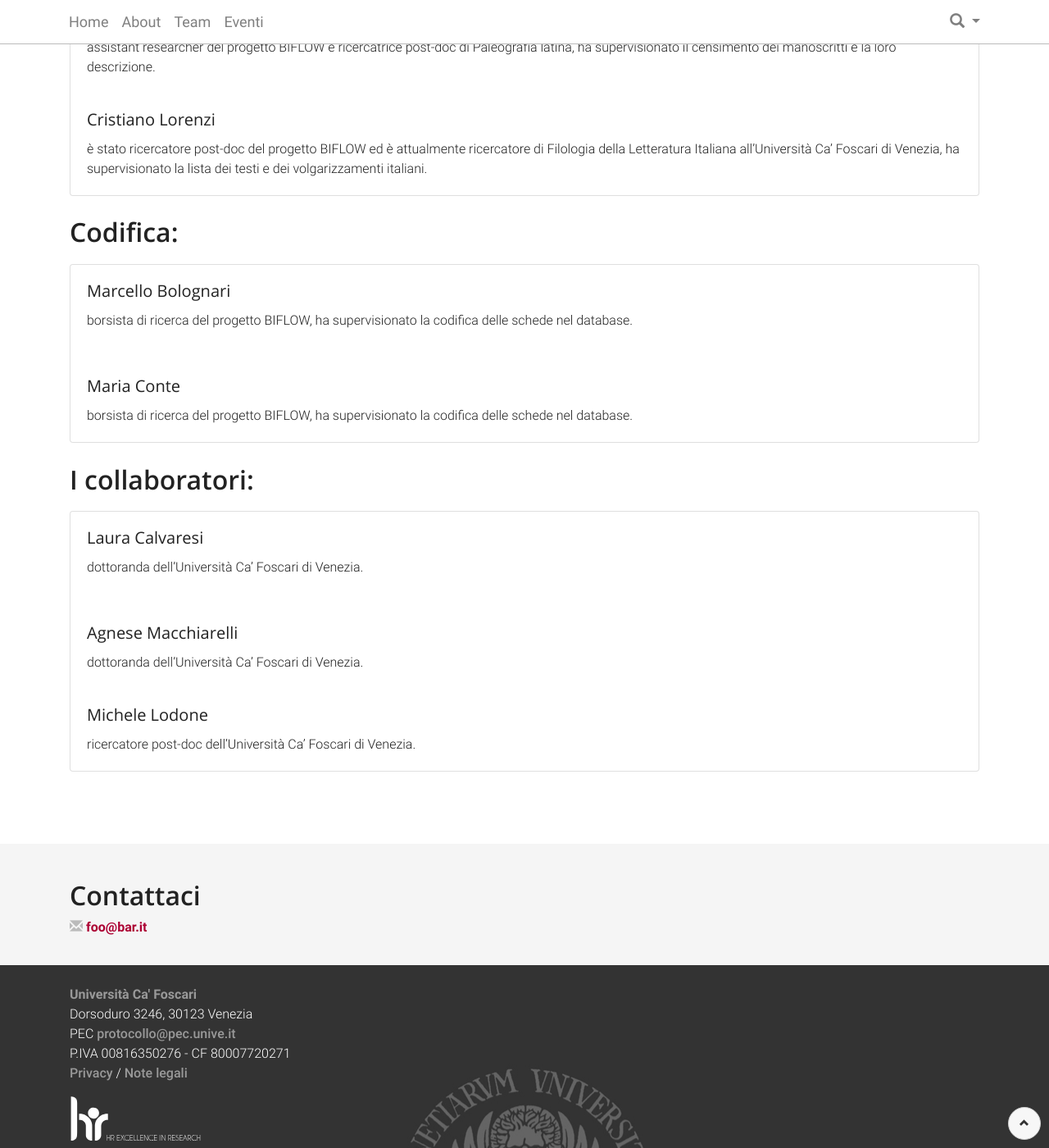
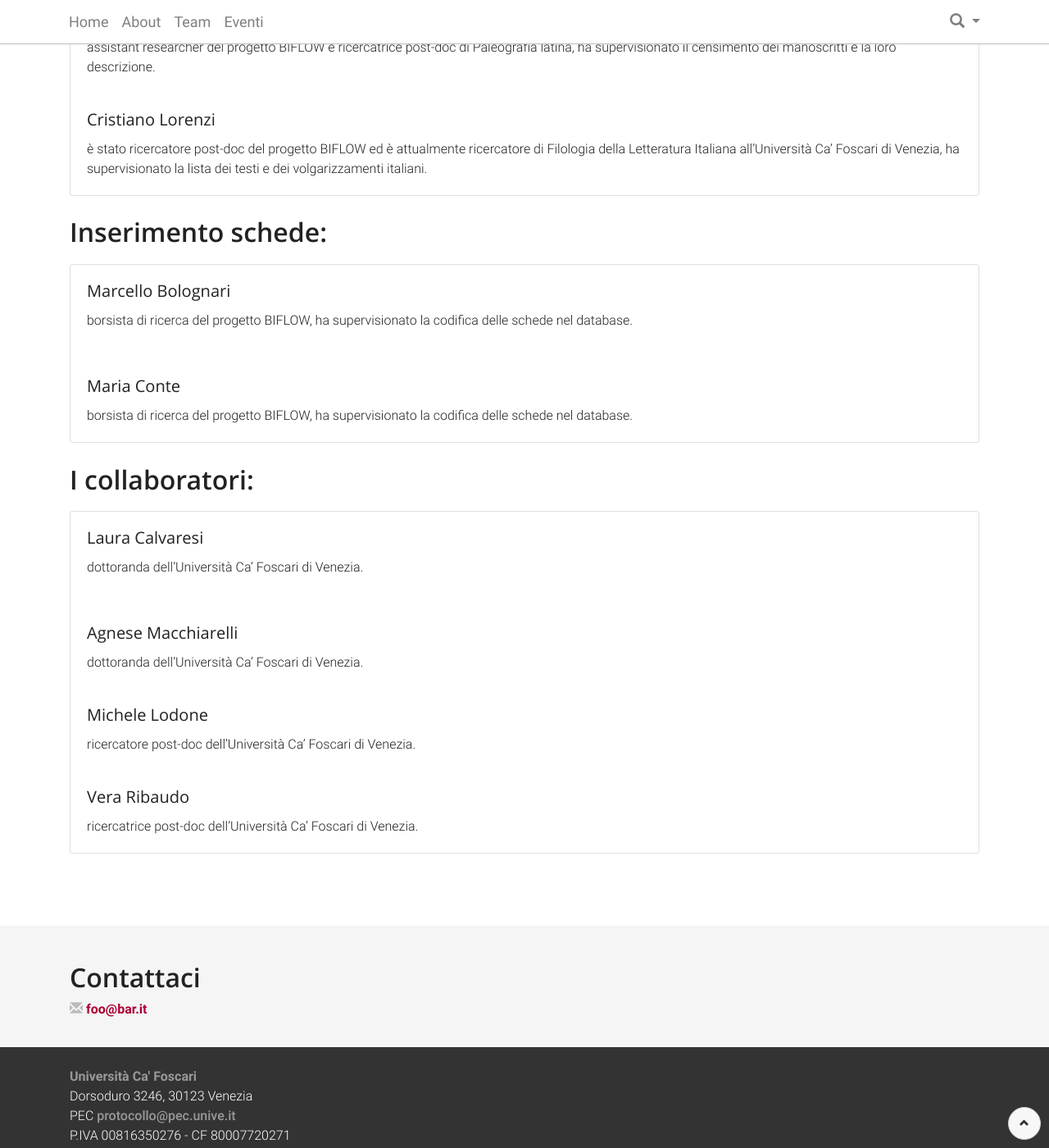
Before and after one commit to vedph/biflow_website, a Jekyll site: the page built from team.html, in a window 1280 px wide and 1400 px high, scrolled down 717 px. Shown: the whole window at 82% size. Built offline with Jekyll 4.4.1, drawn with Linux system fonts in a browser that asks for light colours.

Commit message:
added a member of Biflow team

```diff
--- a/team.html
+++ b/team.html
@@ -43,7 +43,7 @@ permalink: /team/
                         </div>
                     </div>
 
-                    <h2>Codifica:</h2>
+                    <h2>Inserimento schede:</h2>
                     <div class="card">
                         <div class="row no-gutters">
                             <div class="col-md-12">
@@ -75,6 +75,10 @@ permalink: /team/
                                   <h5 class="card-title">Michele Lodone</h5>
                                   <p class="card-text">ricercatore post-doc dell’Università Ca’ Foscari di Venezia.</p>
                                 </div>
+                                <div class="card-body">
+                                  <h5 class="card-title">Vera Ribaudo</h5>
+                                  <p class="card-text">ricercatrice post-doc dell’Università Ca’ Foscari di Venezia.</p>
+                                </div>
                             </div>
                         </div>
                     </div>
```
